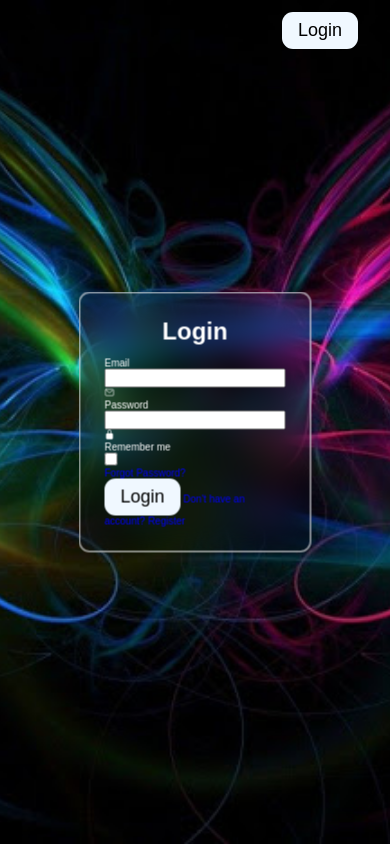
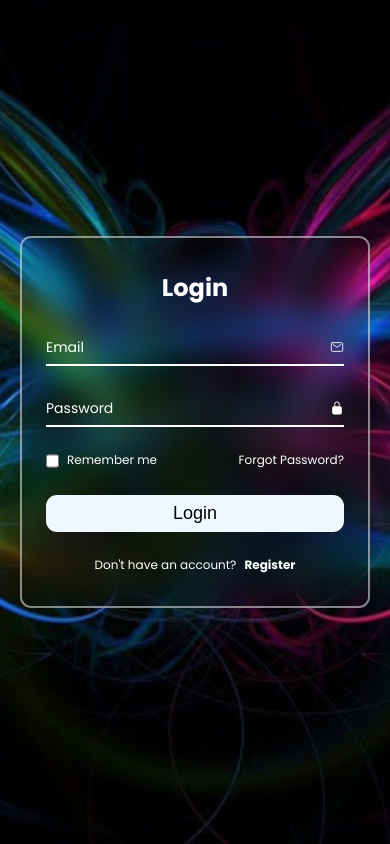
Before and after one commit to Armin-Fullstack/login, a plain HTML site: page index.html in a window 390 px wide. Drawn offline with nearby package versions, Linux system fonts and the light colour scheme.

Commit message:
finished login form

```diff
--- /dev/null
+++ b/app.js
@@ -0,0 +1,6 @@
+const btnLogin = document.querySelector(".btn--login")
+const formContainer = document.querySelector(".form-container")
+function showLogin() {
+  formContainer.style.opacity = "1"
+}
+btnLogin.addEventListener("click" , showLogin)
--- a/index.html
+++ b/index.html
@@ -4,39 +4,48 @@
   <meta charset="UTF-8">
   <meta http-equiv="X-UA-Compatible" content="IE=edge">
   <meta name="viewport" content="width=device-width, initial-scale=1.0">
+  <link rel="preconnect" href="https://fonts.googleapis.com">
+<link rel="preconnect" href="https://fonts.gstatic.com" crossorigin>
+<link href="https://fonts.googleapis.com/css2?family=Poppins:wght@400;700&display=swap" rel="stylesheet">
   <link rel="stylesheet" href="style.css">
   <script type="module" src="https://unpkg.com/ionicons@5.4.0/dist/ionicons/ionicons.esm.js"></script>
 <script nomodule="" src="https://unpkg.com/ionicons@5.4.0/dist/ionicons/ionicons.js"></script>
+<script src="app.js" defer></script>
   <title>Login</title>
 </head>
 <body>
+  <section>
     <div class="container">
-    <button class="btn btn--nav">Login</button>
+      <button class="btn btn--login">Login</button>
+    </div>
       <div class="form-container">
         <form class="form">
           <h2 class="form-title">Login</h2>
-        <div class="email-input">
-          <label for="email">Email</label>
-          <input type="email" id="email">
+          <div class="input-container">
+            <input type="email" required>
+            <label>Email</label>
             <ion-icon class="mail-icon" name="mail-outline"></ion-icon>
           </div>
-        <div class="password-input">
-          <label for="password">Password</label>
-          <input type="password" id="password">
+          <div class="input-container">
+            <input type="password" required>
+            <label>Password</label>
             <ion-icon class="lock-icon" name="lock-closed"></ion-icon>
           </div>
           <div class="forgot-password">
             <div class="remember-me">
-            <label for="checkbox">Remember me</label>
-            <input type="checkbox" id="checkbox">
+              <input type="checkbox">
+              <label >Remember me</label>
           </div>
           <a href="#">Forgot Password?</a>
         </div>
         <button class="btn">Login</button>
+        <div class="register">
           <a href="#">Don't have an account?</a>
           <a href="#">Register</a>
+        </div>
       </form>
     </div>
   </div>
+</section>
 </body>
 </html>
--- a/style.css
+++ b/style.css
@@ -9,17 +9,30 @@ html {
   font-size: 62.5%;
 }
 body {
+  font-family: "Poppins" , sans-serif;
+}
+.container {
+  max-width: 120rem;
+  margin: 0 auto;
+  padding: 1.2rem 0.8rem;
+}
+.btn--login {
+  display: flex;
+  margin-left: auto;
+}
+section {
   background-image: url("IMG_4903.JPG");
   background-position: center;
   background-repeat: no-repeat;
   background-size: cover;
+  animation: animationBg 5s linear infinite;
+  width: 100%;
   height: 100vh;
-  font-family: sans-serif;
 }
-.container {
-  max-width: 120rem;
-  margin: 0 auto;
-  padding: 1.2rem 3.2rem;
+@keyframes animationBg {
+  100% {
+    filter: hue-rotate(360deg);
+  }
 }
 .btn {
   font-size: 1.8rem;
@@ -30,28 +43,121 @@ body {
   border: none;
   background-color: aliceblue;
 }
+
 .btn--nav {
   display: flex;
   margin-left: auto;
 }
 .form-container {
+  border: 2px solid rgba(255, 255, 255, 0.5);
+  border-radius: 11px;
+  background-color: transparent;
+  color: white;
+  padding: 3.2rem 2.4rem;
+  backdrop-filter: blur(15px);
+  width: 35rem;
   position: absolute;
   top: 50%;
   left: 50%;
   transform: translate(-50% , -50%);
-  border: 2px solid rgba(255, 255, 255, 0.5);
-  border-radius: 11px;
-  background-color: transparent;
-  color: white;
-  padding: 2.4rem;
-  backdrop-filter: blur(15px);
+  opacity: 0;
+  transition: all 2s;
+}
+.form {
+  display: flex;
+  flex-direction: column;
+  gap: 2.4rem;
+  width: 100%;
 }
 .form-title{
   font-size: 2.4rem;
-  font-weight: bold;
-  margin-bottom: 1.2rem;
+  font-weight: 700;
   text-align: center;
 }
 .form label {
   display: block;
 }
+.input-container {
+  border-bottom: 2px solid white;
+  position: relative;
+}
+.input-container input {
+  width: 100%;
+  background-color: transparent;
+  border: none;
+  outline: none;
+  color: white;
+  padding: 1rem 2.2rem 1rem 0;
+}
+.input-container label {
+  font-size: 1.4rem;
+  position: absolute;
+  top: 50%;
+  transform: translate(0 , -50%);
+  pointer-events: none;
+  transition: 0.5s;
+}
+.input-container ion-icon {
+  position: absolute;
+  right: 0;
+  top: 50%;
+  transform: translateY(-50%);
+  font-size: 1.4rem;
+  color: white;
+  font-weight: 500;
+}
+.input-container input:focus + label ,
+.input-container input:valid + label {
+  top: -15%;
+}
+.forgot-password {
+  display: flex;
+  justify-content: space-between;
+}
+.remember-me {
+  display: flex;
+  gap: 0.8rem;
+}
+.remember-me label {
+  font-size: 1.2rem;
+}
+.forgot-password a {
+  display: inline-block;
+  color: white;
+  font-size: 1.2rem;
+  transition: all 0.3s;
+  padding-bottom: 0.2rem;
+}
+.forgot-password a:hover {
+  box-shadow: 0 2px 0 white;
+}
+.register {
+  display: flex;
+  justify-content: center;
+  gap: 0.8rem;
+}
+.register a {
+  color: white;
+  font-size: 1.2rem;
+}
+.register a:last-child {
+  font-weight: 700;
+}
+@media (max-width: 525px) {
+  .btn--login {
+    display: none;
+  }
+  .form-container {
+    opacity: 1;
+  }
+}
+@media (max-width: 350px) {
+  .form-container {
+    border: none;
+    width: 100%;
+    height: 100vh;
+    display: flex;
+    align-items: center;
+  }
+
+}
```
Lines whose indentation alone changed are shown as unchanged.
